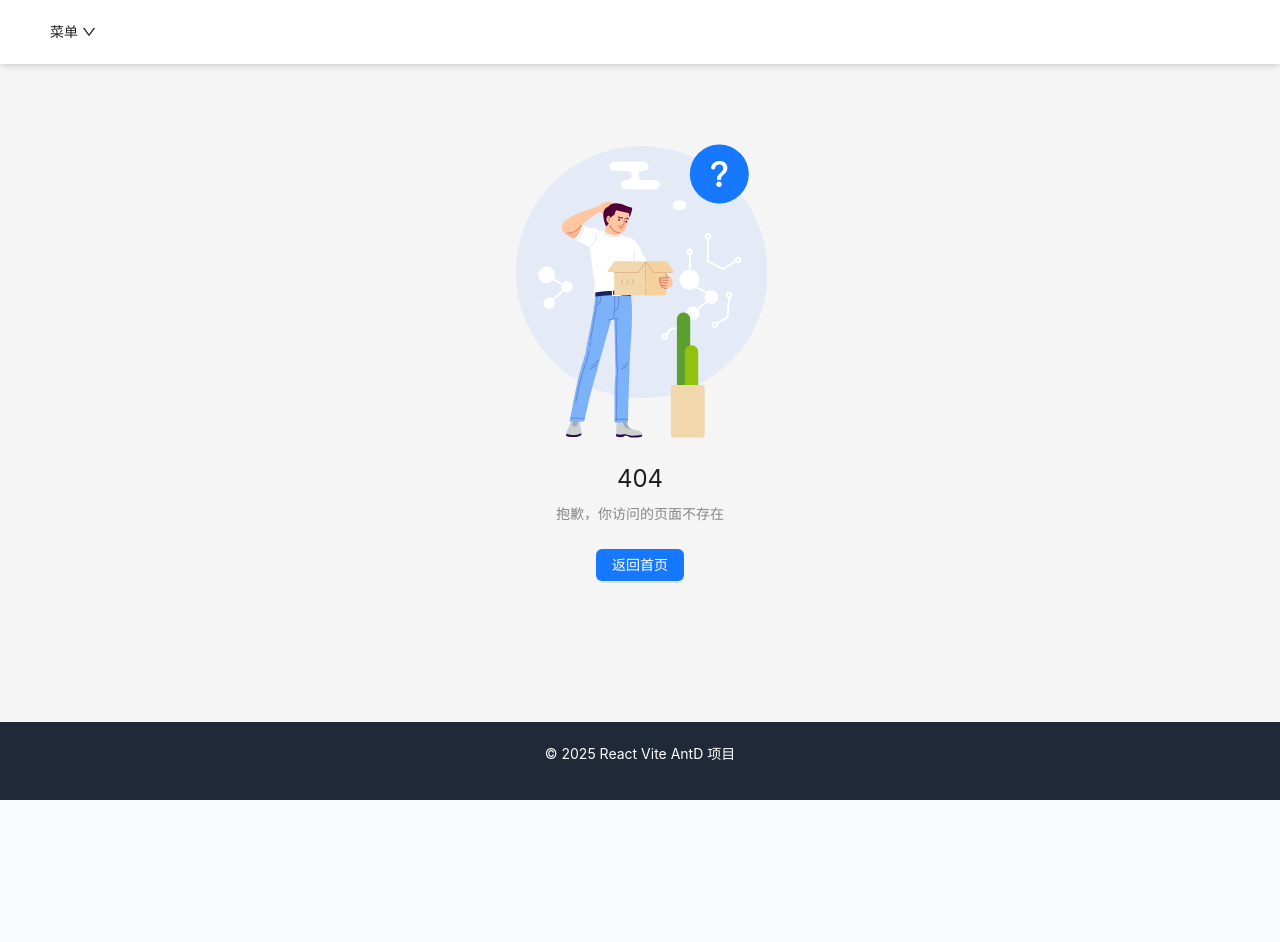
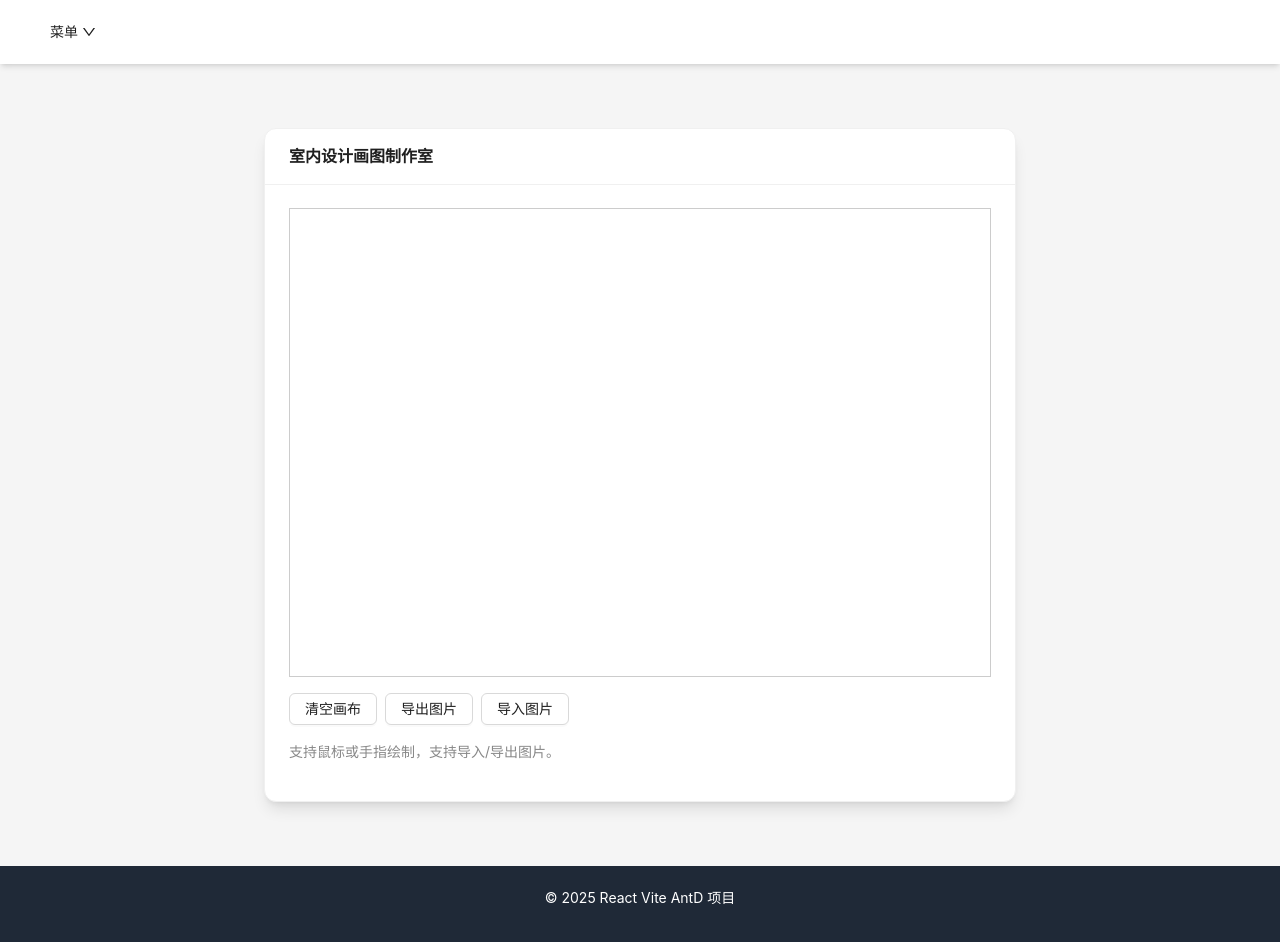
Before and after one commit to melorzhang/melorzhang.github.io, a React (Vite) app: page /design-studio in a window 1280 px wide. Before the commit this address had no page. Before the commit the page ends 800 px from the top, so only its background shows below. Built offline with nearby package versions, Linux system fonts and the light colour scheme.

Commit message:
add page 2

```diff
--- /dev/null
+++ b/src/pages/DesignStudioPage.tsx
@@ -0,0 +1,155 @@
+import { Card, Button, Space, message } from 'antd';
+import { useRef, useState } from 'react';
+
+const DesignStudioPage = () => {
+    const canvasRef = useRef<HTMLCanvasElement>(null);
+    const [drawing, setDrawing] = useState(false);
+
+    // 简单画图逻辑
+    const handleMouseDown = (e: React.MouseEvent) => {
+        setDrawing(true);
+        const canvas = canvasRef.current;
+        if (canvas) {
+            const ctx = canvas.getContext('2d');
+            if (ctx) {
+                ctx.beginPath();
+                ctx.moveTo(e.nativeEvent.offsetX, e.nativeEvent.offsetY);
+            }
+        }
+    };
+
+    const handleMouseMove = (e: React.MouseEvent) => {
+        if (!drawing) return;
+        const canvas = canvasRef.current;
+        if (canvas) {
+            const ctx = canvas.getContext('2d');
+            if (ctx) {
+                ctx.lineTo(e.nativeEvent.offsetX, e.nativeEvent.offsetY);
+                ctx.stroke();
+            }
+        }
+    };
+
+    const handleMouseUp = () => {
+        setDrawing(false);
+    };
+
+    const handleClear = () => {
+        const canvas = canvasRef.current;
+        if (canvas) {
+            const ctx = canvas.getContext('2d');
+            if (ctx) {
+                ctx.clearRect(0, 0, canvas.width, canvas.height);
+            }
+        }
+    };
+
+    // 导出图片
+    const handleExport = () => {
+        const canvas = canvasRef.current;
+        if (canvas) {
+            const url = canvas.toDataURL('image/png');
+            const a = document.createElement('a');
+            a.href = url;
+            a.download = 'design.png';
+            a.click();
+        }
+    };
+
+    // 导入图片
+    const handleImport = (e: React.ChangeEvent<HTMLInputElement>) => {
+        const file = e.target.files?.[0];
+        if (!file) return;
+        const reader = new FileReader();
+        reader.onload = function (evt) {
+            const img = new window.Image();
+            img.onload = function () {
+                const canvas = canvasRef.current;
+                if (canvas) {
+                    const ctx = canvas.getContext('2d');
+                    if (ctx) {
+                        ctx.clearRect(0, 0, canvas.width, canvas.height);
+                        ctx.drawImage(img, 0, 0, canvas.width, canvas.height);
+                        message.success('图片导入成功');
+                    }
+                }
+            };
+            if (evt.target?.result) {
+                img.src = evt.target.result as string;
+            }
+        };
+        reader.readAsDataURL(file);
+        // 清空 value 以便连续导入同一文件
+        e.target.value = '';
+    };
+
+    // 适配移动端画布宽度
+    const getCanvasWidth = () => {
+        if (typeof window !== 'undefined') {
+            return Math.min(window.innerWidth - 32, 600); // 32为左右边距
+        }
+        return 600;
+    };
+
+    return (
+        <div className="max-w-3xl mx-auto py-8 px-2">
+            <Card title="室内设计画图制作室" className="shadow-lg rounded-xl">
+                <canvas
+                    ref={canvasRef}
+                    width={getCanvasWidth()}
+                    height={400}
+                    style={{ border: '1px solid #ccc', background: '#fff', width: '100%', touchAction: 'none' }}
+                    onMouseDown={handleMouseDown}
+                    onMouseMove={handleMouseMove}
+                    onMouseUp={handleMouseUp}
+                    onMouseLeave={handleMouseUp}
+                    // 触摸事件支持移动端
+                    onTouchStart={e => {
+                        const touch = e.touches[0];
+                        if (!touch) return;
+                        setDrawing(true);
+                        const canvas = canvasRef.current;
+                        if (canvas) {
+                            const rect = canvas.getBoundingClientRect();
+                            const ctx = canvas.getContext('2d');
+                            if (ctx) {
+                                ctx.beginPath();
+                                ctx.moveTo(touch.clientX - rect.left, touch.clientY - rect.top);
+                            }
+                        }
+                    }}
+                    onTouchMove={e => {
+                        if (!drawing) return;
+                        const touch = e.touches[0];
+                        if (!touch) return;
+                        const canvas = canvasRef.current;
+                        if (canvas) {
+                            const rect = canvas.getBoundingClientRect();
+                            const ctx = canvas.getContext('2d');
+                            if (ctx) {
+                                ctx.lineTo(touch.clientX - rect.left, touch.clientY - rect.top);
+                                ctx.stroke();
+                            }
+                        }
+                    }}
+                    onTouchEnd={() => setDrawing(false)}
+                />
+                <Space style={{ marginTop: 16 }} wrap>
+                    <Button onClick={handleClear}>清空画布</Button>
+                    <Button onClick={handleExport}>导出图片</Button>
+                    <Button onClick={() => document.getElementById('import-img')?.click()}>导入图片</Button>
+                    <input
+                        id="import-img"
+                        type="file"
+                        accept="image/*"
+                        style={{ display: 'none' }}
+                        onChange={handleImport}
+                    />
+                </Space>
+                <p style={{ marginTop: 16, color: '#888' }}>支持鼠标或手指绘制，支持导入/导出图片。</p>
+            </Card>
+        </div>
+    );
+};
+
+export default DesignStudioPage;
--- a/src/pages/HomePage.tsx
+++ b/src/pages/HomePage.tsx
@@ -33,8 +33,13 @@ const HomePage = () => {
             cover={<div className="bg-green-100 h-48 rounded-t-lg flex items-center justify-center">
               <SmileOutlined className="text-6xl text-green-500" />
             </div>}
+            actions={[
+              <Button type="link">
+                <Link to="/design-studio">进入室内设计画图制作室</Link>
+              </Button>
+            ]}
           >
-            <Card.Meta title="功能二" description="这里是功能二的描述信息" />
+            <Card.Meta title="设计图工作室" description="用来做设计" />
           </Card>
         </Col>
         <Col xs={24} sm={12} md={8}>
--- a/src/pages/Pages.tsx
+++ b/src/pages/Pages.tsx
@@ -4,6 +4,7 @@ import HomePage from './HomePage';
 import AboutPage from './AboutPage';
 import NotFound from './NotFound';
 import FeatureOnePage from './FeatureOnePage';
+import DesignStudioPage from './DesignStudioPage';
 
 const Pages = () => {
   return (
@@ -14,6 +15,8 @@ const Pages = () => {
           <Route path="/" element={<HomePage />} />
           <Route path="/about" element={<AboutPage />} />
           <Route path="/feature1" element={<FeatureOnePage />} />
+          <Route path="/design-studio" element={<DesignStudioPage />} />
+
           <Route path="*" element={<NotFound />} />
         </Routes>
       </div>
```
Lines whose indentation alone changed are shown as unchanged.
